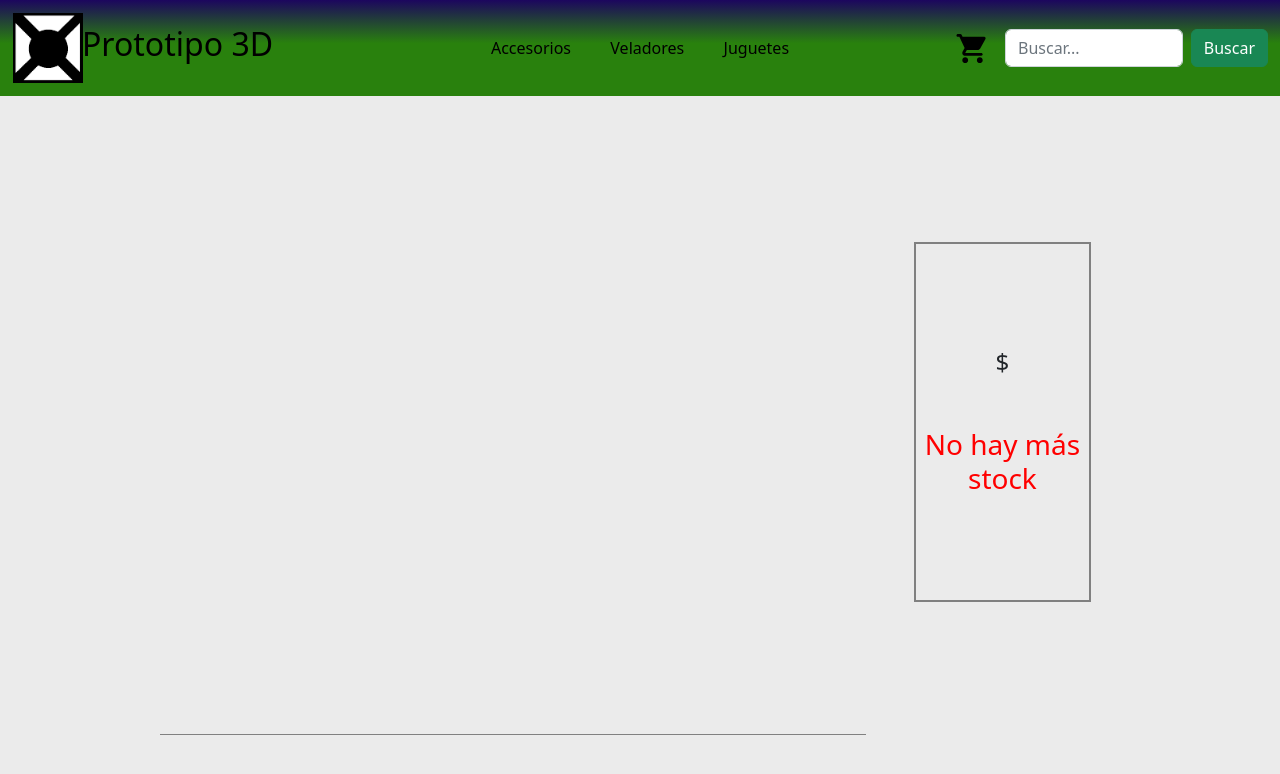
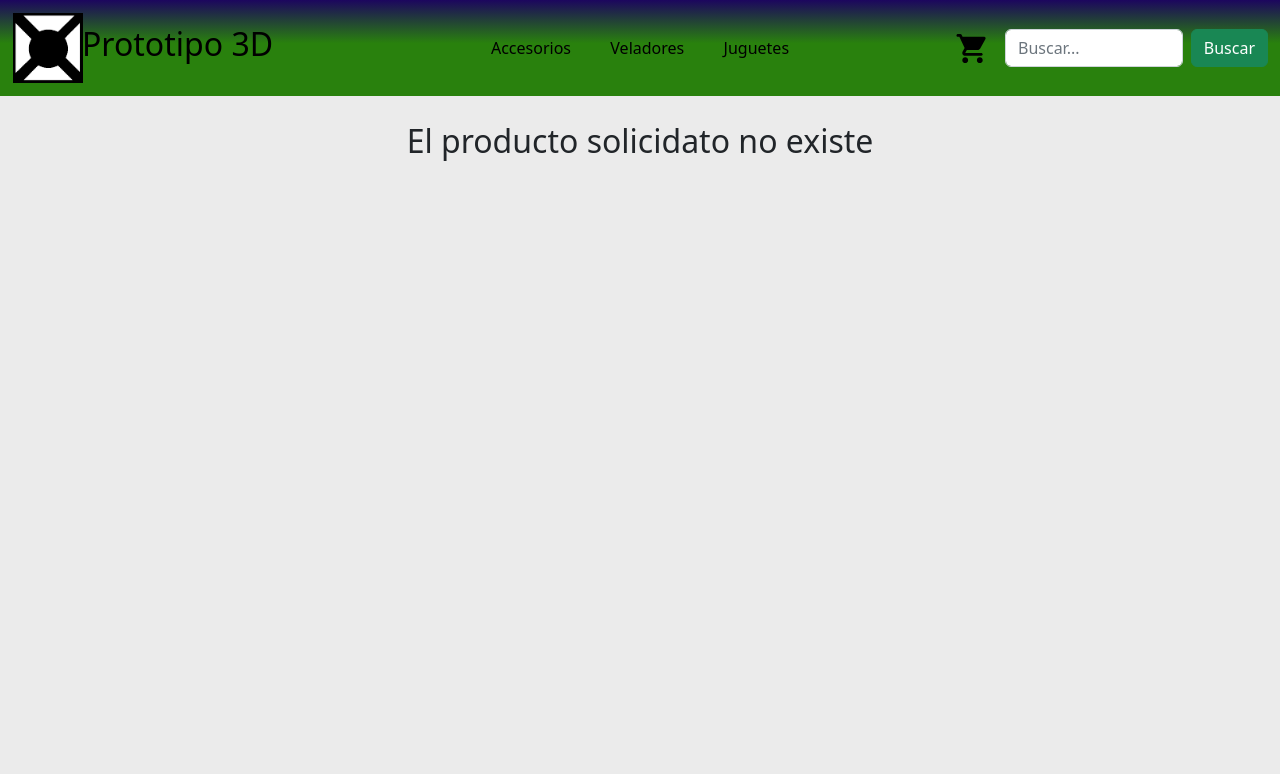
Before and after one commit to joaquingutierrez/prototipo-3d, a React (Create React App) app: page /item/1 in a window 1280 px wide. Shown: the top 774 px of the page. Built offline with nearby package versions, Linux system fonts and the light colour scheme; no server answers; the database is empty.

Commit message:
Si ingreso un /item/id y este id no existe, ahora muestra el mensaje apropiedo

```diff
--- a/src/components/ItemDetail.jsx
+++ b/src/components/ItemDetail.jsx
@@ -6,20 +6,21 @@ import { Button } from "react-bootstrap";
 import { CartContext } from "../context/CartContext";
 
 
-const ItemDetail = ({ product, id }) => {
+const ItemDetail = ({ product }) => {
 
     const { name, image, description, stock, price } = product
     const [checkout, setCheckout] = useState(false)
     const { addItem, addDuplicateItem, isInCart } = useContext(CartContext)
 
 
-    const onAdd= (contador) => {
+    const onAdd = (contador) => {
         (isInCart(product.id) + 1) ? addDuplicateItem(isInCart(product.id), contador) : addItem(product, contador)
         setCheckout(true)
     }
 
-
     return (
+        <>
+            {name ? (
                 <div className="containerItemDetail">
                     <img className="image" src={image} alt={name} />
                     <p className="description">{description}</p>
@@ -29,6 +30,11 @@ const ItemDetail = ({ product, id }) => {
                         {checkout ? <Button variant="success"><Link to="/cart" className="style-link">Finalizar compra</Link></Button> : (<ItemCount stock={stock} initial={1} onAdd={onAdd} />)}
                     </div>
                 </div>
+
+            ) : (
+                <h2 className="center">El producto solicidato no existe</h2>
+            )}
+        </>
     )
 }
 
--- a/src/components/ItemDetailContainer.jsx
+++ b/src/components/ItemDetailContainer.jsx
@@ -1,4 +1,4 @@
-import React, {useContext} from "react"
+import React, { useContext } from "react"
 import ItemDetail from './ItemDetail'
 import { useState, useEffect } from "react";
 import Spinner from 'react-bootstrap/Spinner'
@@ -26,6 +26,8 @@ const ItemDetailContainer = () => {
 
         getDoc(q)
             .then((data) => {
+                console.log(data.data())
+                data.data() ? (
                     setProduct(
                         {
                             ...data.data(),
@@ -33,16 +35,20 @@ const ItemDetailContainer = () => {
                             stock: stockLocalControl(cart, data.data(), data.id) >= 0 ? stockLocalControl(cart, data.data(), data.id) : data.data().stock
                         }
                     )
+                ) : (
+                    setProduct({})
+                )
+
             })
-                .finally(()=>{
+            .finally(() => {
                 setLoading(false)
             })
-    }, [id, cart, product, stockLocalControl])
+    }, [id, cart, stockLocalControl])
 
 
     return (
         <div className="containerDetail">
-            {loading ? <div className="center"><Spinner animation="border" role="status" /></div> : <ItemDetail product={product} id={id} />}
+            {loading ? <div className="center"><Spinner animation="border" role="status" /></div> : <ItemDetail product={product} />}
         </div>
     )
 
```
Lines whose indentation alone changed are shown as unchanged.
